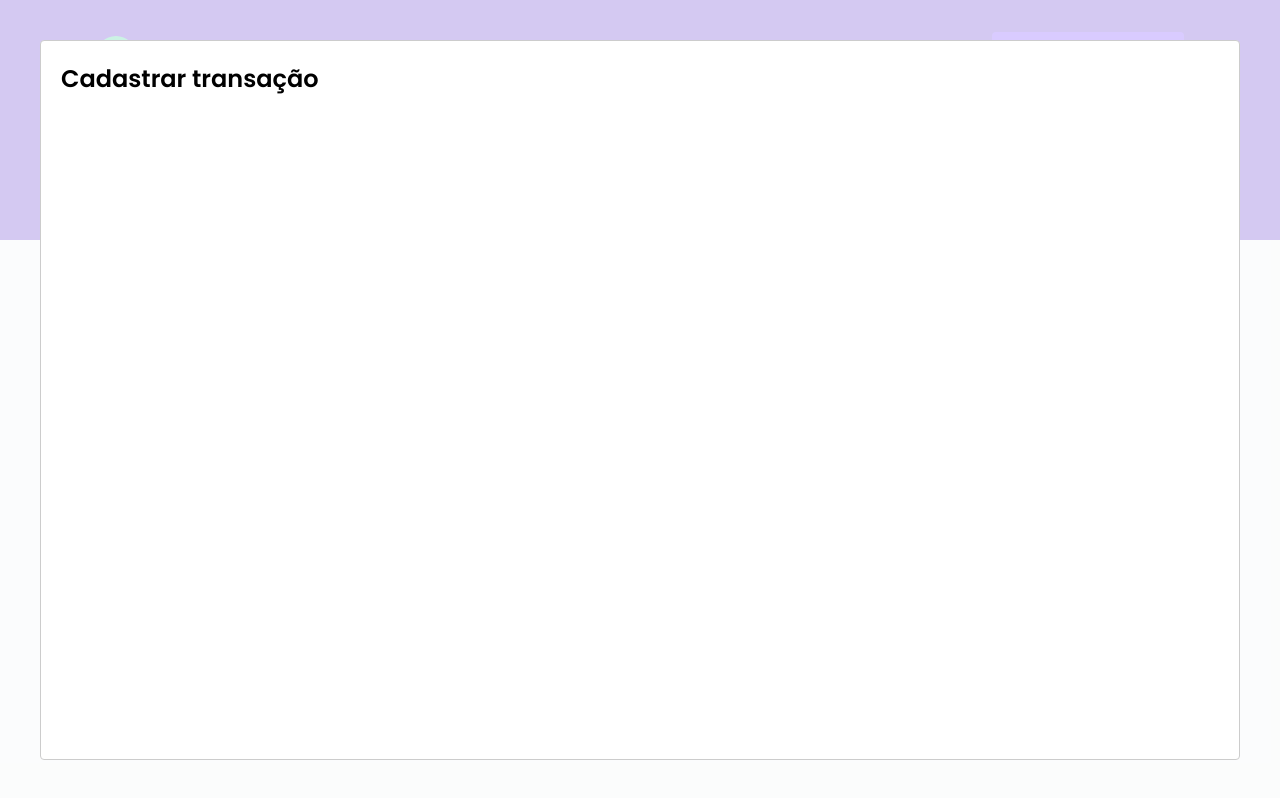
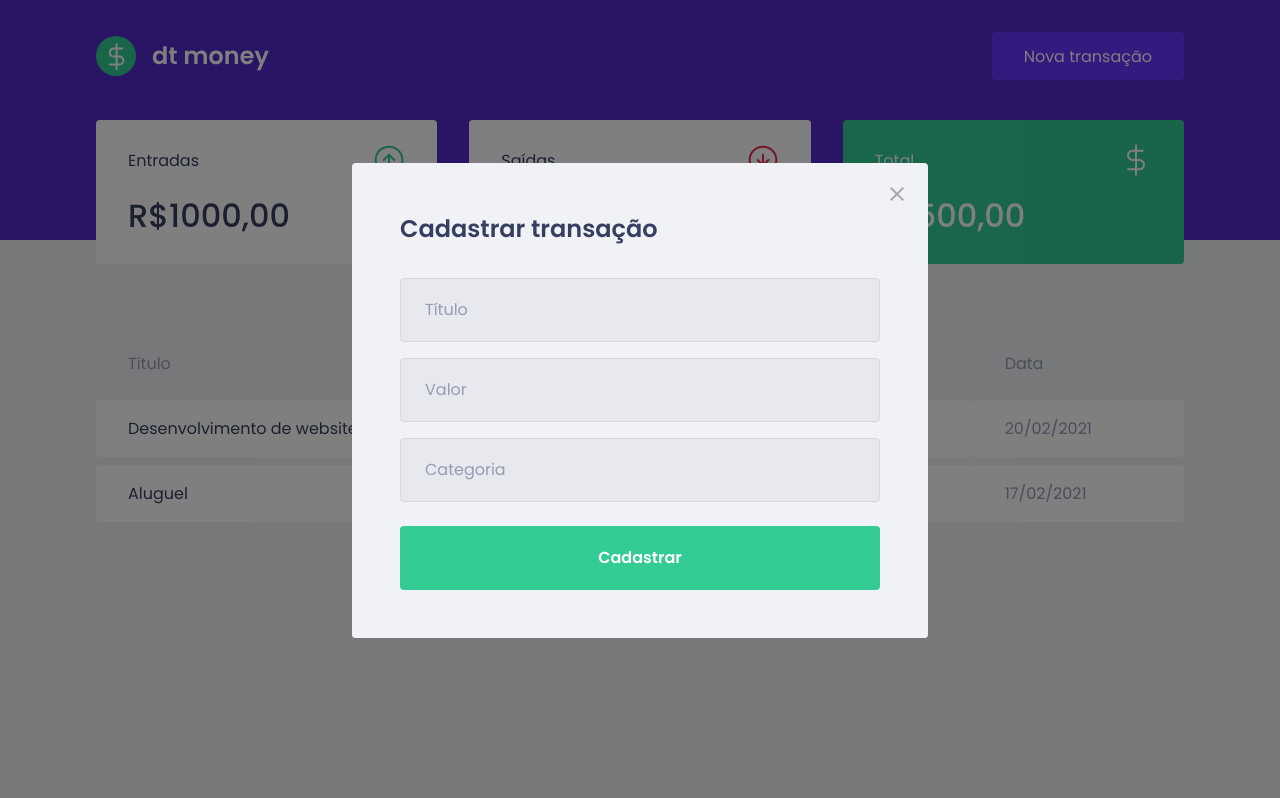
Before and after one commit to Danilo55Amaral/dtmoney, a React (Vite) app: page / in a window 1280 px wide. Both pictures are taken after a click on the button "Nova transação". Built offline with nearby package versions, Linux system fonts and the light colour scheme; no server answers; what miragejs would draw is missing.

Commit message:
Estrutura do form/estilizando modal

```diff
--- a/src/App.tsx
+++ b/src/App.tsx
@@ -3,6 +3,7 @@ import { Header } from "./components/Header";
 import { GlobalStyle } from "./styles/global";
 import Modal from "react-modal";
 import { useState } from "react";
+import { NewTransactionModal } from "./components/NewTransactionModal";
 
 Modal.setAppElement('#root');
 
@@ -21,12 +22,10 @@ export function App() {
     <>
       <Header onOpenNewTransactionModal={handleOpenNewTransactionModal} />
       <Dashboard />
-      <Modal
+      <NewTransactionModal
         isOpen={isNewTransactionModalOpen}
         onRequestClose={handleCloseNewTransactionModal}
-      >
-        <h2>Cadastrar transação</h2>
-      </Modal>
+      />
       <GlobalStyle />
     </>
   );
--- /dev/null
+++ b/src/components/NewTransactionModal/index.tsx
@@ -0,0 +1,48 @@
+import Modal from "react-modal";
+import closeImg from '../../assets/close.svg';
+import { Container } from "./styles";
+
+interface NewTransactionModalProps {
+    isOpen: boolean;
+    onRequestClose: () => void;
+}
+
+export function NewTransactionModal({ isOpen, onRequestClose }: NewTransactionModalProps) {
+    return (
+        <Modal
+            isOpen={isOpen}
+            onRequestClose={onRequestClose}
+            overlayClassName="react-modal-overlay"
+            className="react-modal-content"
+        >
+            <button
+                type="button"
+                onClick={onRequestClose}
+                className="react-modal-close"
+            >
+                <img src={closeImg} alt="Fechar modal" />
+            </button>
+
+            <Container>
+                <h2>Cadastrar transação</h2>
+
+                <input
+                    placeholder="Título"
+                />
+
+                <input
+                    type="number"
+                    placeholder="Valor"
+                />
+
+                <input
+                    placeholder="Categoria"
+                />
+
+                <button type="submit">
+                    Cadastrar
+                </button>
+            </Container>
+        </Modal>
+    );
+}
--- /dev/null
+++ b/src/components/NewTransactionModal/styles.ts
@@ -0,0 +1,49 @@
+import styled from "styled-components";
+
+export const Container = styled.form `
+    h2 {
+        color: var(--text-title);
+        font-size: 1.5rem;
+        margin-bottom: 2rem;
+    }
+
+    input {
+        width: 100%;
+        padding: 0 1.5rem;
+        height: 4rem;
+        border-radius: 0.25rem;
+
+        border: 1px solid #d7d7d7;
+        background: #e7e9ee;
+
+        font-weight: 400;
+        font-size: 1rem;
+
+        &::placeholder {
+            color: var(--text-body);
+        }
+
+        & + input {
+            margin-top: 1rem;
+        }
+    }
+
+    button[type="submit"] {
+        width: 100%;
+        padding: 0 1.5rem;
+        height: 4rem;
+        background: var(--green);
+        color: #FFF;
+        border-radius: 0.25rem;
+        border: 0;
+        font-size: 1rem;
+        margin-top: 1.5rem;
+        font-weight: 600;
+
+        transition: filter 0.2s;
+
+        &:hover {
+            filter: brightness(0.9);
+        }
+    }
+`;
--- a/src/styles/global.ts
+++ b/src/styles/global.ts
@@ -56,4 +56,41 @@ export const GlobalStyle = createGlobalStyle`
         opacity: 0.6;
         cursor: not-allowed;
     }
+
+    .react-modal-overlay {
+        background: rgba(0, 0, 0, 0.5);
+
+        position: fixed;
+        top: 0;
+        bottom: 0;
+        right: 0;
+        left: 0;
+
+        display: flex;
+        align-items: center;
+        justify-content: center;
+    }
+
+    .react-modal-content {
+        width: 100%;
+        max-width: 576px;
+        background: var(--background);
+        padding: 3rem;
+        position: relative;
+        border-radius: 0.24rem;
+    }
+
+    .react-modal-close {
+        position: absolute;
+        right: 1.5rem;
+        top: 1.5rem;
+        border: 0;
+        background: transparent;
+
+        transition: filter 0.2s;
+
+        &:hover {
+            filter: brightness(0.8);
+        }
+    }
 `
```
Also changed, not shown: anotacoes.js (+39 -0 lines).
